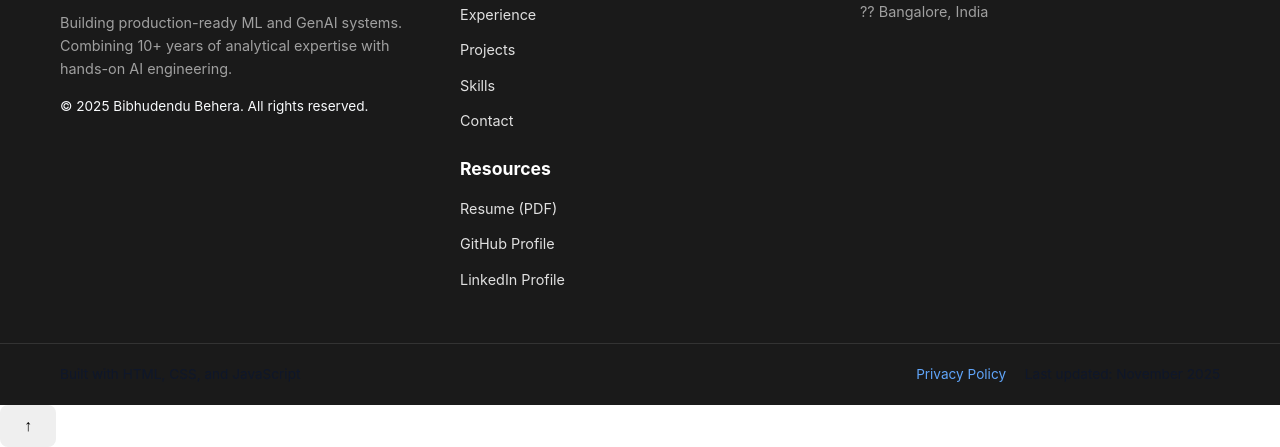
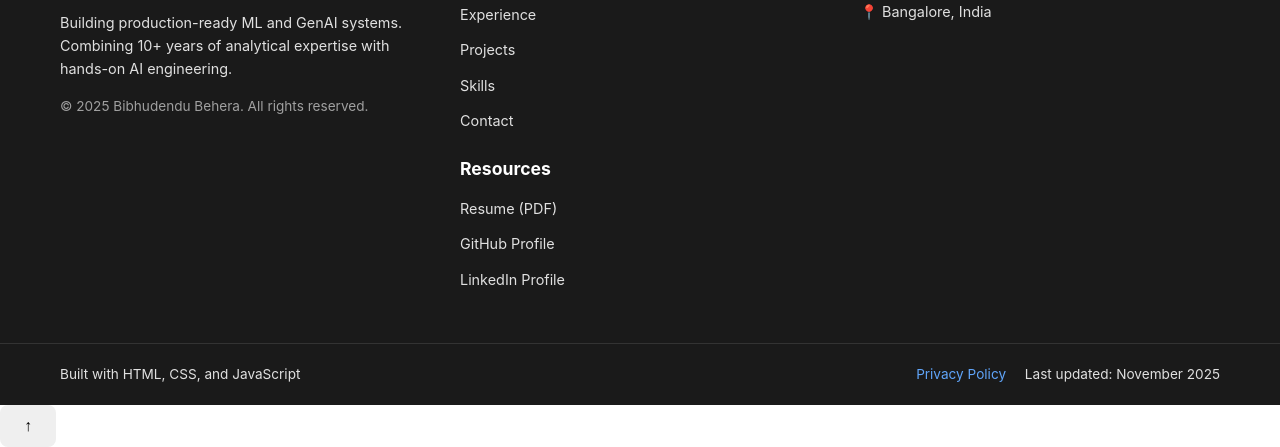
Before and after one commit to bibhu342/bibhu-portfolio, a website: page index.html in a window 1280 px wide. Shown: the part 9562-10009 px from the top of the page. Drawn offline with Linux system fonts and the light colour scheme.

Commit message:
Fix readability and color contrast issues - Fix footer text colors for dark background - Fix corrupted emoji - Fix font-face linter warning

```diff
--- a/index.html
+++ b/index.html
@@ -1331,7 +1331,7 @@
             </svg>
           </a>
         </div>
-        <div class="footer-location">?? Bangalore, India</div>
+        <div class="footer-location">📍 Bangalore, India</div>
       </div>
     </div>
 
--- a/styles.css
+++ b/styles.css
@@ -6,11 +6,12 @@
 /* ============================================
    FONT OPTIMIZATION
    ============================================ */
-@font-face {
+/* Font optimization - using system fonts for better performance */
+/* @font-face {
   font-family: 'Inter';
   font-display: swap;
-  /* System fonts will be used until custom font loads */
-}
+  src: url('path/to/inter.woff2') format('woff2');
+} */
 
 /* ============================================
    CSS CUSTOM PROPERTIES (VARIABLES)
@@ -2004,7 +2005,7 @@ details.exp-details summary::-webkit-details-marker {
 }
 
 .footer-copyright {
-  color: #595959;
+  color: #a0a0a0;
   font-size: 0.85rem;
 }
 
@@ -2754,21 +2755,34 @@ button[aria-controls="skills-operational"],
 .contact-card:nth-child(1) > .contact-card-desc,
 .contact-card:nth-child(2) > .contact-card-desc,
 .contact-card:nth-child(3) > .contact-card-desc,
-.contact-card:nth-child(4) > .contact-card-desc,
-.footer-copyright,
-.footer-bottom-content > div:nth-child(1),
-.footer-bottom-content > div:nth-child(2) > span {
+.contact-card:nth-child(4) > .contact-card-desc {
   /* Dark text for content that sits on light backgrounds */
   color: #0f172a !important; /* slate-900 */
 }
 
 /* Footer / dark areas: ensure text is light */
-footer,
+.site-footer,
 .footer-bottom,
 .footer-bottom-content,
-.footer-copyright,
-.footer-bottom-content > div {
-  color: #f8fafc !important; /* very light */
+.footer-bottom-content > div,
+.footer-section,
+.footer-tagline,
+.footer-bio,
+.footer-location,
+.footer-links a {
+  color: #e0e0e0 !important; /* light text for dark footer background */
+}
+
+.footer-section h3 {
+  color: #ffffff !important;
+}
+
+.footer-brand {
+  color: #60a5fa !important; /* lighter blue for better contrast on dark background */
+}
+
+.footer-copyright {
+  color: #a0a0a0 !important; /* slightly lighter for copyright */
 }
 
 /* Cookie buttons */
```
